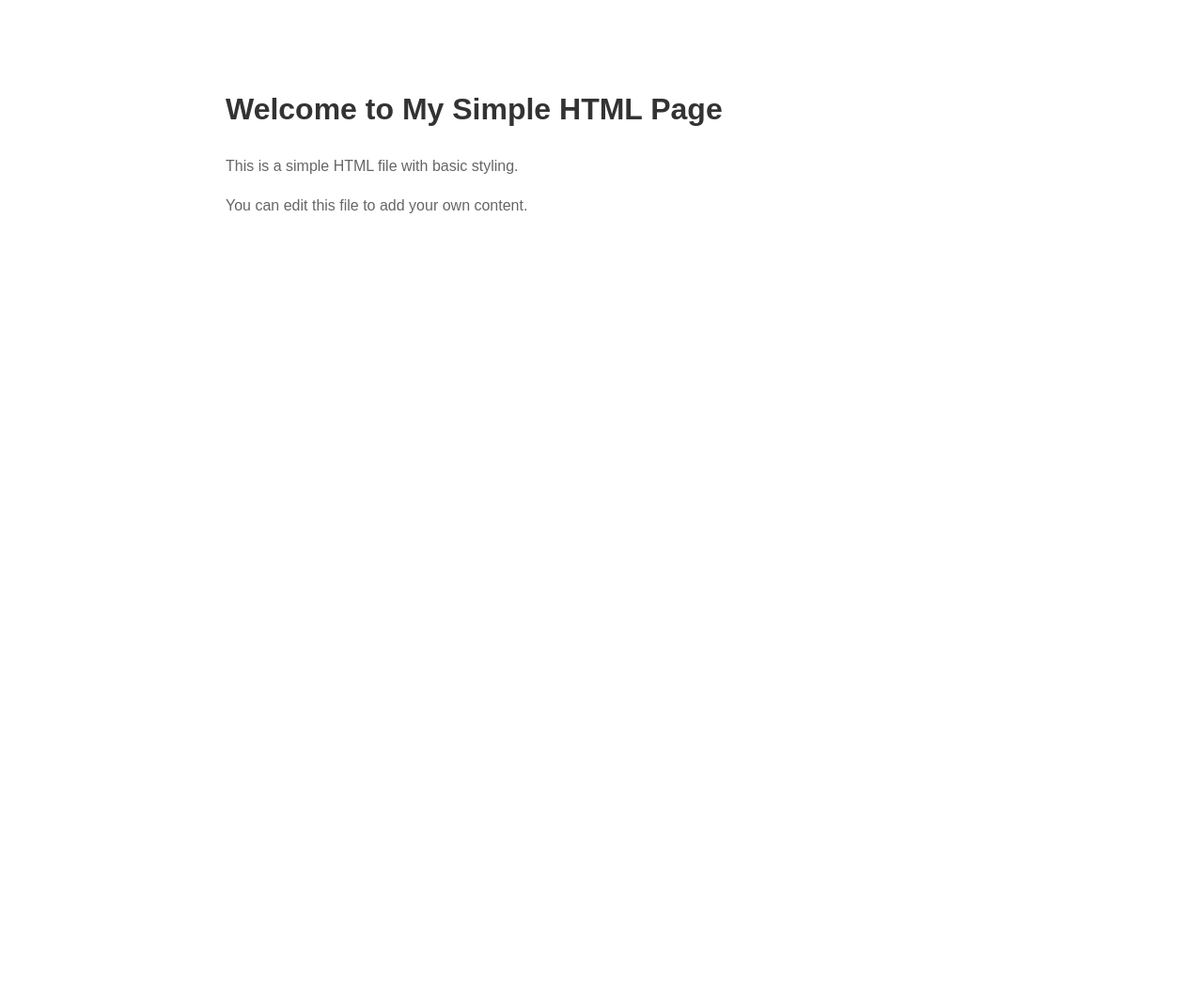
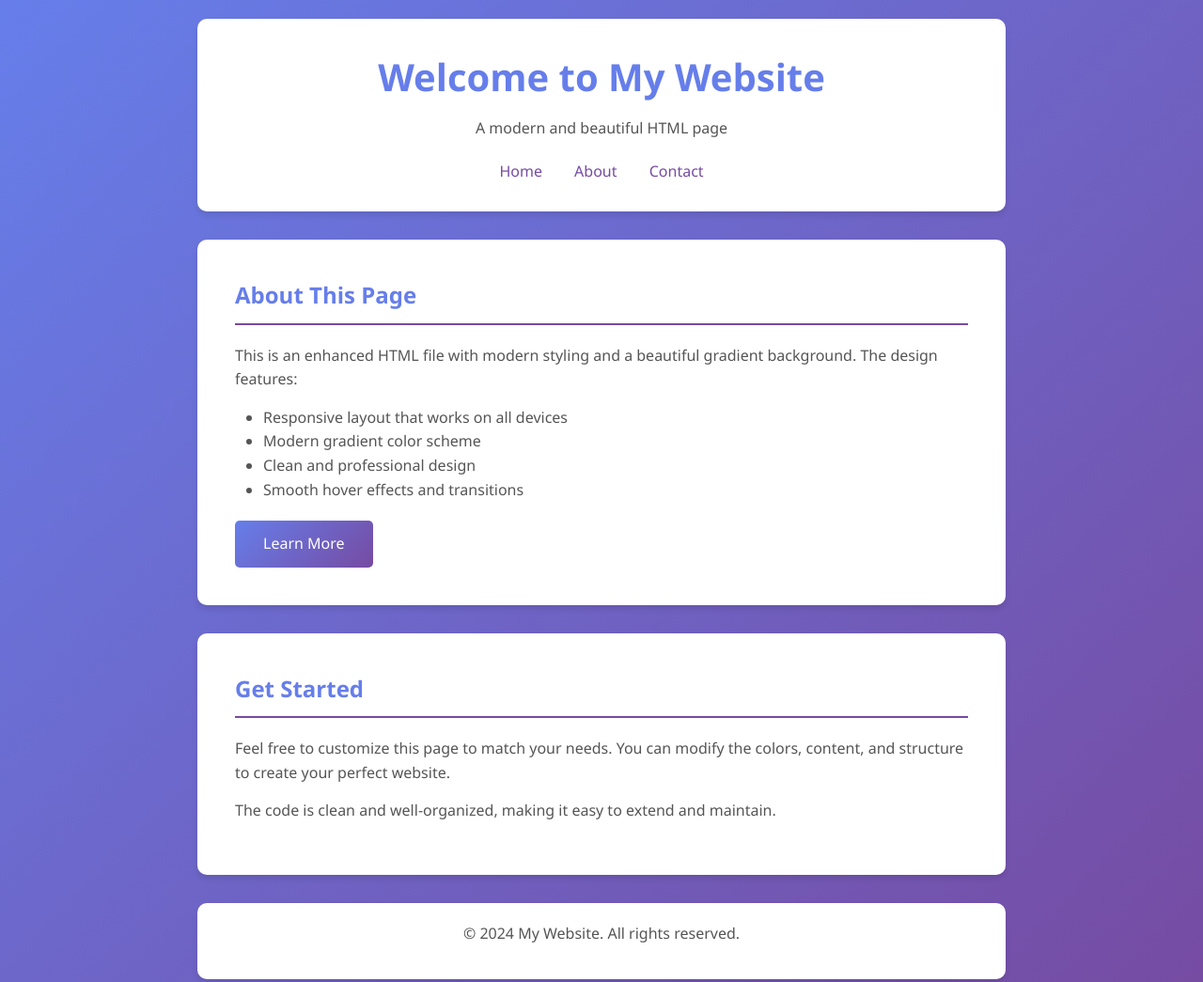
Before and after one commit to vrasish/website, a plain HTML site: page index.html in a window 1280 px wide. Shown: the top 1045 px of the page at 94% size. Before the commit the page ends 800 px from the top, so only its background shows below. Drawn offline with Linux system fonts and the light colour scheme.

Commit message:
Enhance HTML page with modern design, gradient background, and improved styling

```diff
--- a/index.html
+++ b/index.html
@@ -3,26 +3,125 @@
 <head>
     <meta charset="UTF-8">
     <meta name="viewport" content="width=device-width, initial-scale=1.0">
-    <title>Simple HTML Page</title>
+    <title>My Website</title>
     <style>
+        * {
+            margin: 0;
+            padding: 0;
+            box-sizing: border-box;
+        }
         body {
-            font-family: Arial, sans-serif;
-            max-width: 800px;
-            margin: 50px auto;
+            font-family: 'Segoe UI', Tahoma, Geneva, Verdana, sans-serif;
+            line-height: 1.6;
+            color: #333;
+            background: linear-gradient(135deg, #667eea 0%, #764ba2 100%);
+            min-height: 100vh;
+        }
+        .container {
+            max-width: 900px;
+            margin: 0 auto;
             padding: 20px;
-            line-height: 1.6;
+        }
+        header {
+            background: white;
+            padding: 30px;
+            border-radius: 10px;
+            box-shadow: 0 4px 6px rgba(0,0,0,0.1);
+            margin-bottom: 30px;
+            text-align: center;
         }
         h1 {
-            color: #333;
+            color: #667eea;
+            font-size: 2.5em;
+            margin-bottom: 10px;
+        }
+        nav {
+            margin-top: 20px;
+        }
+        nav a {
+            color: #764ba2;
+            text-decoration: none;
+            margin: 0 15px;
+            font-weight: 500;
+            transition: color 0.3s;
+        }
+        nav a:hover {
+            color: #667eea;
+        }
+        .content {
+            background: white;
+            padding: 40px;
+            border-radius: 10px;
+            box-shadow: 0 4px 6px rgba(0,0,0,0.1);
+            margin-bottom: 30px;
+        }
+        h2 {
+            color: #667eea;
+            margin-bottom: 20px;
+            border-bottom: 2px solid #764ba2;
+            padding-bottom: 10px;
         }
         p {
+            color: #555;
+            margin-bottom: 15px;
+        }
+        .button {
+            display: inline-block;
+            background: linear-gradient(135deg, #667eea 0%, #764ba2 100%);
+            color: white;
+            padding: 12px 30px;
+            text-decoration: none;
+            border-radius: 5px;
+            margin-top: 20px;
+            transition: transform 0.3s, box-shadow 0.3s;
+        }
+        .button:hover {
+            transform: translateY(-2px);
+            box-shadow: 0 6px 12px rgba(0,0,0,0.2);
+        }
+        footer {
+            background: white;
+            padding: 20px;
+            border-radius: 10px;
+            box-shadow: 0 4px 6px rgba(0,0,0,0.1);
+            text-align: center;
             color: #666;
         }
     </style>
 </head>
 <body>
-    <h1>Welcome to My Simple HTML Page</h1>
-    <p>This is a simple HTML file with basic styling.</p>
-    <p>You can edit this file to add your own content.</p>
+    <div class="container">
+        <header>
+            <h1>Welcome to My Website</h1>
+            <p>A modern and beautiful HTML page</p>
+            <nav>
+                <a href="#home">Home</a>
+                <a href="#about">About</a>
+                <a href="#contact">Contact</a>
+            </nav>
+        </header>
+
+        <div class="content">
+            <h2>About This Page</h2>
+            <p>This is an enhanced HTML file with modern styling and a beautiful gradient background. The design features:</p>
+            <ul style="margin-left: 30px; color: #555;">
+                <li>Responsive layout that works on all devices</li>
+                <li>Modern gradient color scheme</li>
+                <li>Clean and professional design</li>
+                <li>Smooth hover effects and transitions</li>
+            </ul>
+            <a href="#" class="button">Learn More</a>
+        </div>
+
+        <div class="content">
+            <h2>Get Started</h2>
+            <p>Feel free to customize this page to match your needs. You can modify the colors, content, and structure to create your perfect website.</p>
+            <p>The code is clean and well-organized, making it easy to extend and maintain.</p>
+        </div>
+
+        <footer>
+            <p>&copy; 2024 My Website. All rights reserved.</p>
+        </footer>
+    </div>
 </body>
 </html>
```
